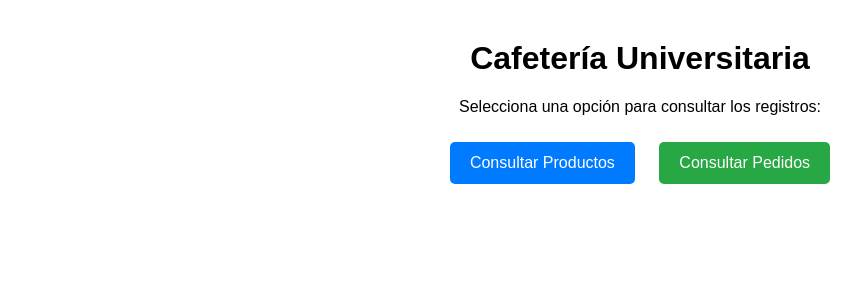
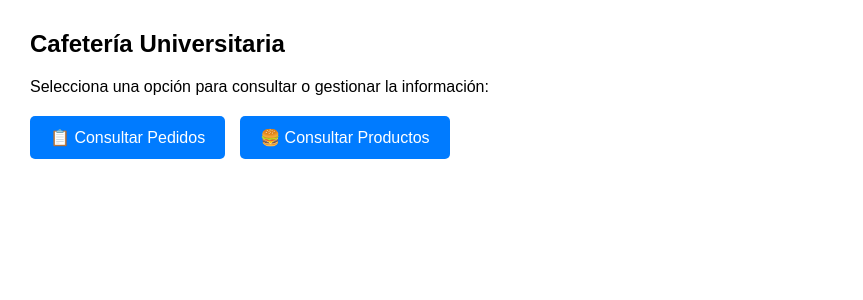
Before and after one commit to Yazmin000/yazmin, a Flask app: page / in a window 1280 px wide. Shown: the top 300 px of the page, without its empty margins (0-863 px from the left). Run offline with Flask 3, Linux system fonts and the light colour scheme.

Commit message:
Actualizar inicio para mostrar unicamente pedidos y productos

```diff
--- a/templates/index.html
+++ b/templates/index.html
@@ -2,19 +2,31 @@
 <html lang="es">
 <head>
     <meta charset="UTF-8">
-    <title>Inicio - Cafetería Universitaria</title>
+    <title>Cafetería Universitaria</title>
     <style>
-        body { font-family: Arial, sans-serif; margin: 40px; text-align: center; }
-        .btn { padding: 12px 20px; margin: 10px; background-color: #007bff; color: white; text-decoration: none; border-radius: 5px; display: inline-block; font-size: 16px; }
-        .btn-green { background-color: #28a745; }
+        body { font-family: Arial, sans-serif; margin: 30px; }
+        .menu-container { margin-top: 20px; display: flex; gap: 15px; }
+        .btn-menu {
+            padding: 12px 20px;
+            background-color: #007bff;
+            color: white;
+            text-decoration: none;
+            border-radius: 5px;
+            font-size: 16px;
+            display: inline-block;
+        }
+        .btn-menu:hover { background-color: #0056b3; }
     </style>
 </head>
 <body>
-    <h1>Cafetería Universitaria</h1>
-    <p>Selecciona una opción para consultar los registros:</p>
-    <div>
-        <a href="/productos" class="btn">Consultar Productos</a>
-        <a href="/pedidos" class="btn btn-green">Consultar Pedidos</a>
+
+    <h2>Cafetería Universitaria</h2>
+    <p>Selecciona una opción para consultar o gestionar la información:</p>
+
+    <div class="menu-container">
+        <a href="/pedidos" class="btn-menu">📋 Consultar Pedidos</a>
+        <a href="/productos" class="btn-menu">🍔 Consultar Productos</a>
     </div>
+
 </body>
 </html>
```
